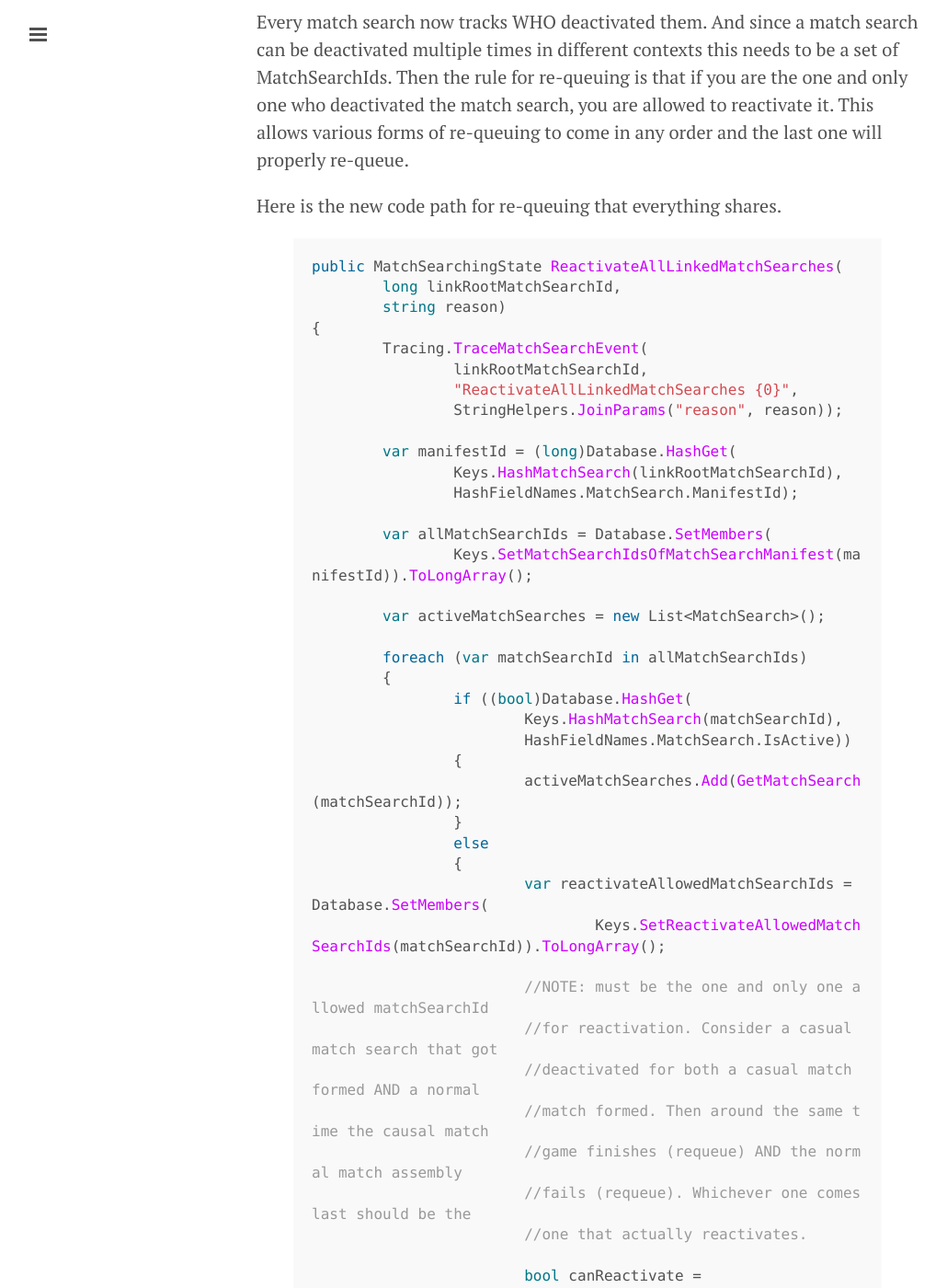
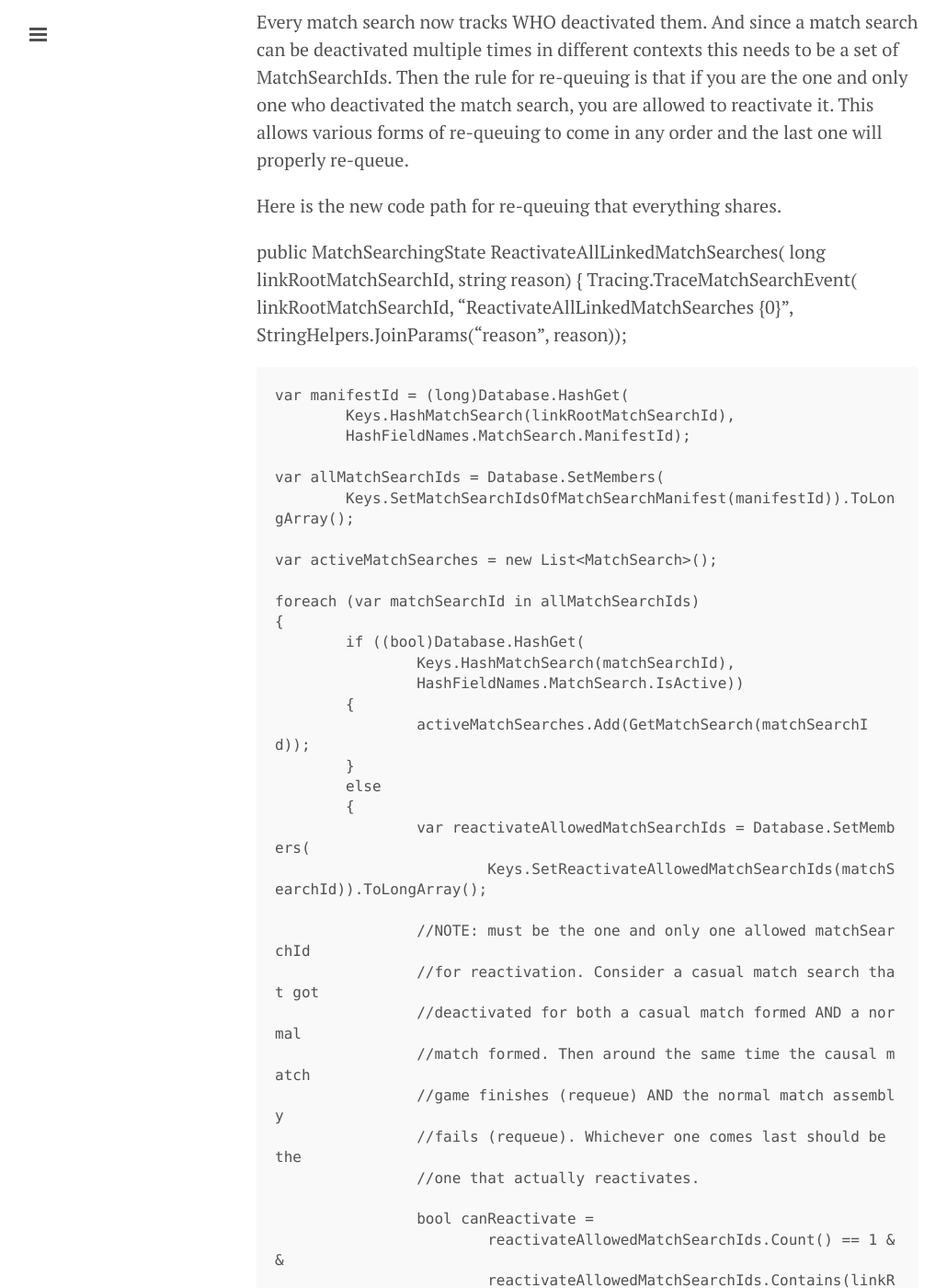
Before and after one commit to jseward/jseward.github.io, a Jekyll site: the page built from _posts/2015-02-13-fixing-of-bug-904.md, in a window 1280 px wide and 1400 px high, scrolled down 2300 px. Shown: the whole window at 92% size, without its empty margins (1-1031 px from the left). Built offline with Jekyll 4.4.1, drawn with Linux system fonts in a browser that asks for light colours; Markdown is read by kramdown in place of the engine named in the settings; some of the changed text lies outside the part shown.

Commit message:
Update 2015-02-13-fixing-of-bug-904.md

```diff
--- a/_posts/2015-02-13-fixing-of-bug-904.md
+++ b/_posts/2015-02-13-fixing-of-bug-904.md
@@ -26,8 +26,6 @@ A more robust solution is to treat all re-queuing equally.
 Every match search now tracks WHO deactivated them. And since a match search can be deactivated multiple times in different contexts this needs to be a set of MatchSearchIds. Then the rule for re-queuing is that if you are the one and only one who deactivated the match search, you are allowed to reactivate it. This allows various forms of re-queuing to come in any order and the last one will properly re-queue.
 
 Here is the new code path for re-queuing that everything shares.
-
-{% highlight c# %}
 
 public MatchSearchingState ReactivateAllLinkedMatchSearches(
 	long linkRootMatchSearchId,
@@ -91,5 +89,3 @@ public MatchSearchingState ReactivateAllLinkedMatchSearches(
 		GetStartTimeOfMatchSearch(linkRootMatchSearchId),
 		activeMatchSearches);
 }
-
-{% endhighlight %}
```
